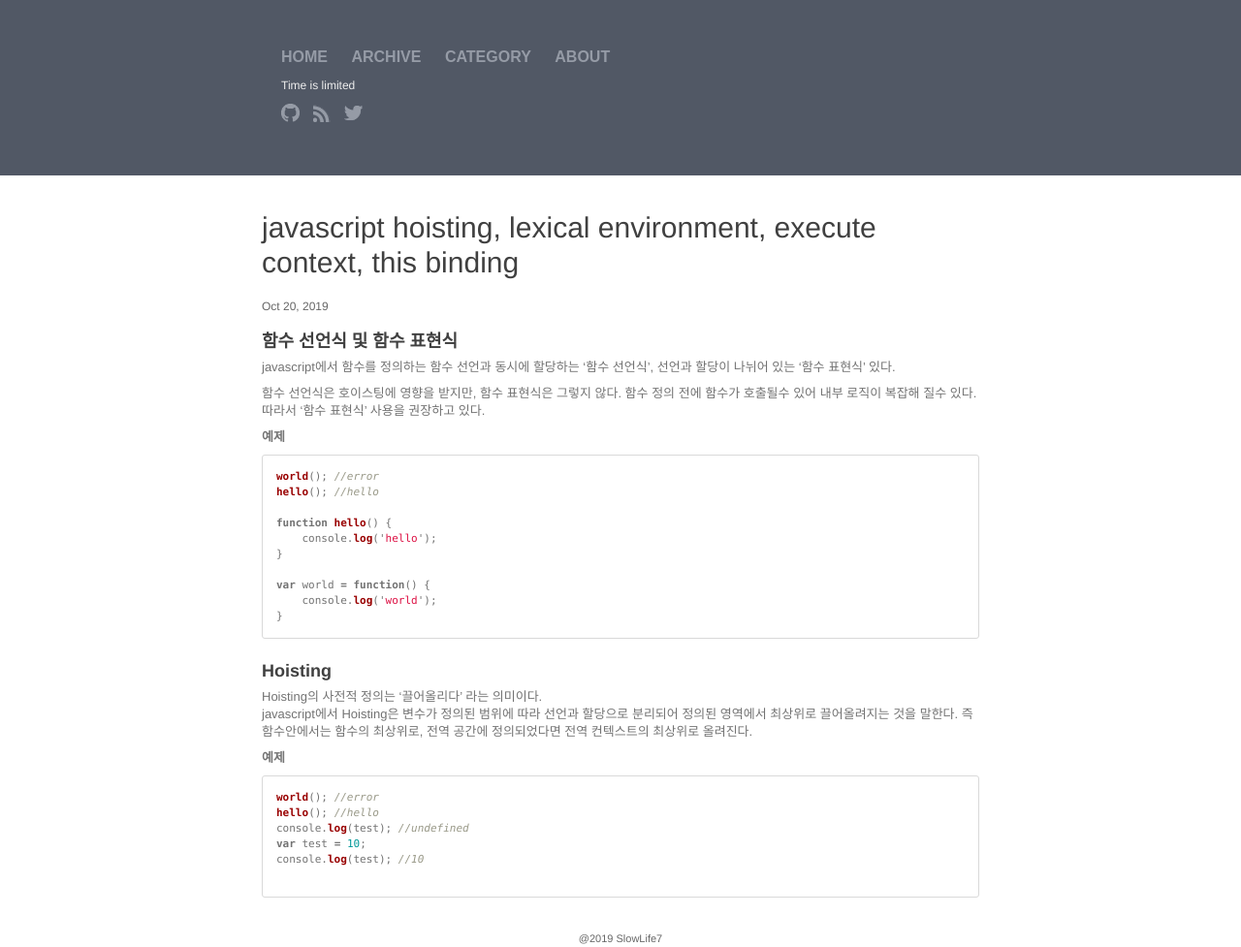
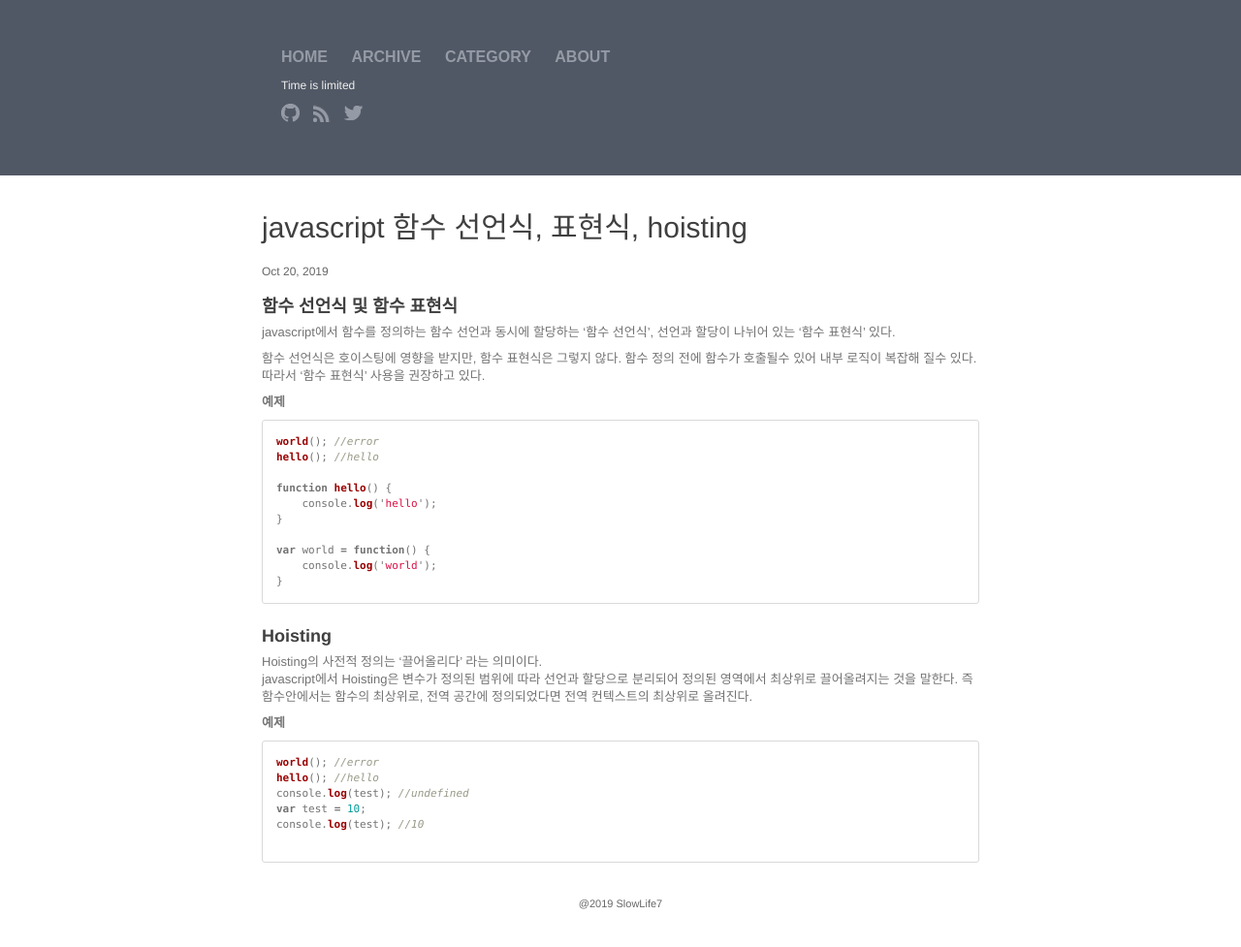
Before and after one commit to slowlife7/slowlife7.github.io, a Jekyll site: the page built from _posts/2019-10-20-javascript-basic.markdown, in a window 1280 px wide. Shown: the whole page at 97% size. Built offline with Jekyll 4.4.1, drawn with Linux system fonts in a browser that asks for light colours; comment, search, counter and statistics services are not loaded; after the commit the page ends 941 px from its top, so only the background shows below that.

Commit message:
포스트 제목 수정

```diff
--- a/_posts/2019-10-20-javascript-basic.markdown
+++ b/_posts/2019-10-20-javascript-basic.markdown
@@ -1,6 +1,6 @@
 ---
 layout: post
-title: javascript hoisting, lexical environment, execute context, this binding
+title: javascript 함수 선언식, 표현식, hoisting
 description: javascript 기본기 다지기
 categories: javascript
 ---
```
